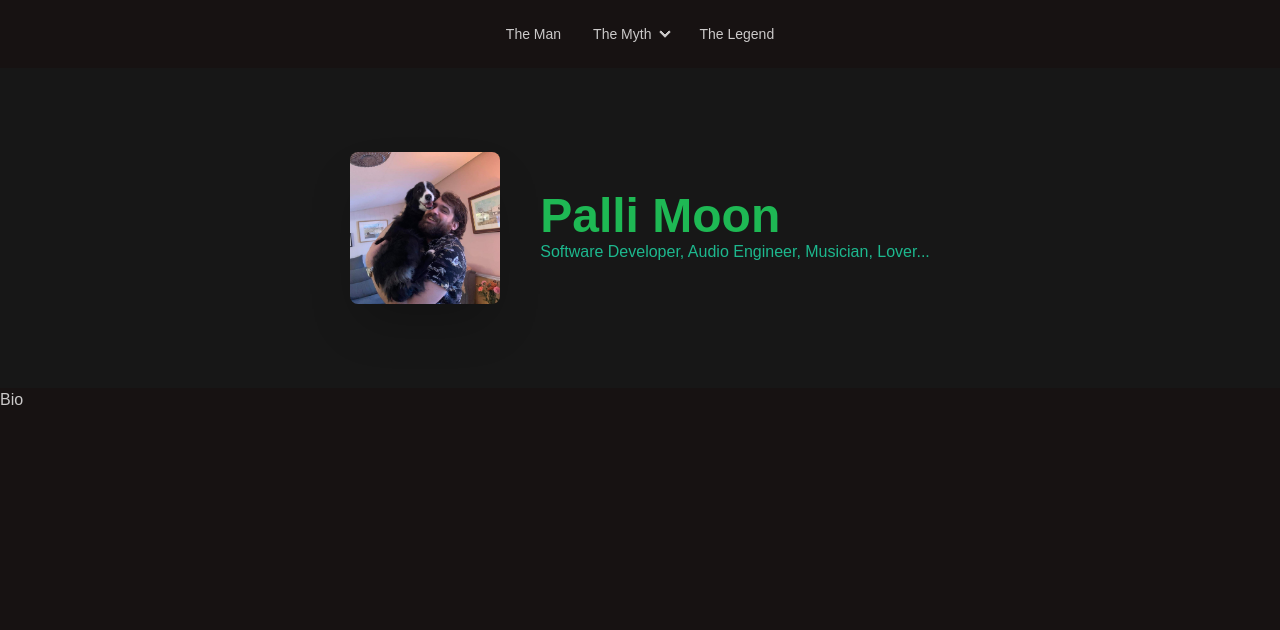
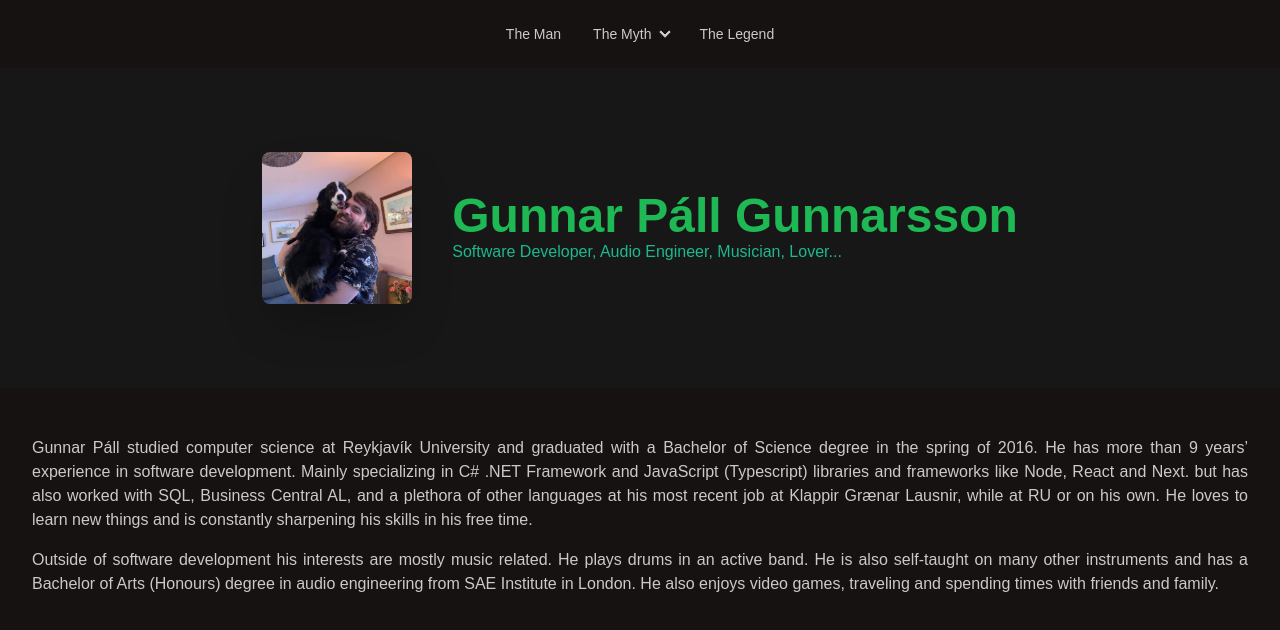
Before and after one commit to Palli-Moon/portfolio, a Next.js app: page / in a window 1280 px wide. Shown: the top 630 px of the page. Built offline with nearby package versions, Linux system fonts and the light colour scheme.

Commit message:
Set up bio

```diff
--- a/src/components/ui/bio.tsx
+++ b/src/components/ui/bio.tsx
@@ -1,3 +1,17 @@
 export default function Bio() {
-  return <div>Bio</div>;
+  return (
+    <div className='md:container md:mx-auto p-8 text-justify'>
+      <p className='my-4'>
+        Gunnar Páll studied computer science at Reykjavík University and graduated with a Bachelor of Science degree in the spring of 2016. He has more than 9
+        years’ experience in software development. Mainly specializing in C# .NET Framework and JavaScript (Typescript) libraries and frameworks like Node,
+        React and Next. but has also worked with SQL, Business Central AL, and a plethora of other languages at his most recent job at Klappir Grænar Lausnir,
+        while at RU or on his own. He loves to learn new things and is constantly sharpening his skills in his free time.
+      </p>
+      <p className='my-4'>
+        Outside of software development his interests are mostly music related. He plays drums in an active band. He is also self-taught on many other
+        instruments and has a Bachelor of Arts (Honours) degree in audio engineering from SAE Institute in London. He also enjoys video games, traveling and
+        spending times with friends and family.
+      </p>
+    </div>
+  );
 }
--- a/src/components/ui/hero.tsx
+++ b/src/components/ui/hero.tsx
@@ -6,7 +6,7 @@ export default function Hero() {
       <div className='hero-content flex-col lg:flex-row gap-10'>
         <Image src='/palli.jpg' className='max-w-sm rounded-lg shadow-2xl' alt='image' width={150} height={150} />
         <div>
-          <h1 className='text-5xl font-bold text-primary'>Palli Moon</h1>
+          <h1 className='text-5xl font-bold text-primary'>Gunnar Páll Gunnarsson</h1>
           <p className='text-muted-foreground text-secondary'>Software Developer, Audio Engineer, Musician, Lover...</p>
         </div>
       </div>
```
